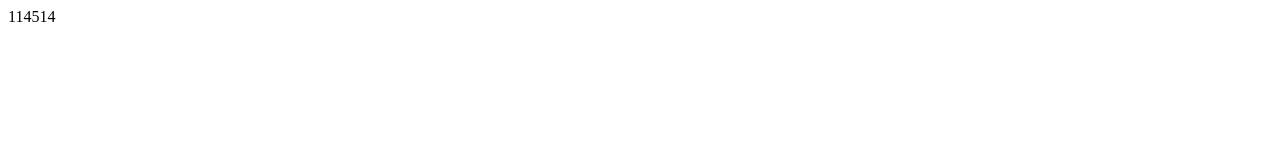
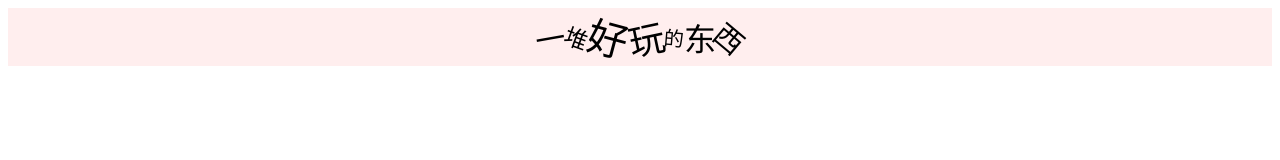
Before and after one commit to ls111934/ls111934.github.io, a plain HTML site: page index.html in a window 1280 px wide. Drawn offline with Linux system fonts and the light colour scheme.

Commit message:
Update index.html
加了一个标题

```diff
--- a/index.html
+++ b/index.html
@@ -1 +1,23 @@
-<p> 114514 </p>
+<!DOCTYPE html>
+<html>
+
+<head>
+    <meta charset="UTF-8" />
+    <title>一堆好玩的东西</title>
+</head>
+
+<body>
+    <div class="title" style="display:flex; align-items:center; justify-content: center; background-color: #ffeeee;" width="100%">
+        <span class="titletext" style="font-size:30px; transform: rotate(-10deg);">一</span>
+        <span class="titletext" style="font-size:23px; transform: rotate(020deg);">堆</span>
+        <span class="titletext" style="font-size:40px; transform: rotate(015deg);">好</span>
+        <span class="titletext" style="font-size:36px; transform: rotate(-12deg);">玩</span>
+        <span class="titletext" style="font-size:20px; transform: rotate(005deg);">的</span>
+        <span class="titletext" style="font-size:32px; transform: rotate(000deg);">东</span>
+        <span class="titletext" style="font-size:29px; transform: rotate(040deg);">西</span>
+    </div>
+
+
+</body>
+
+</html>
```
